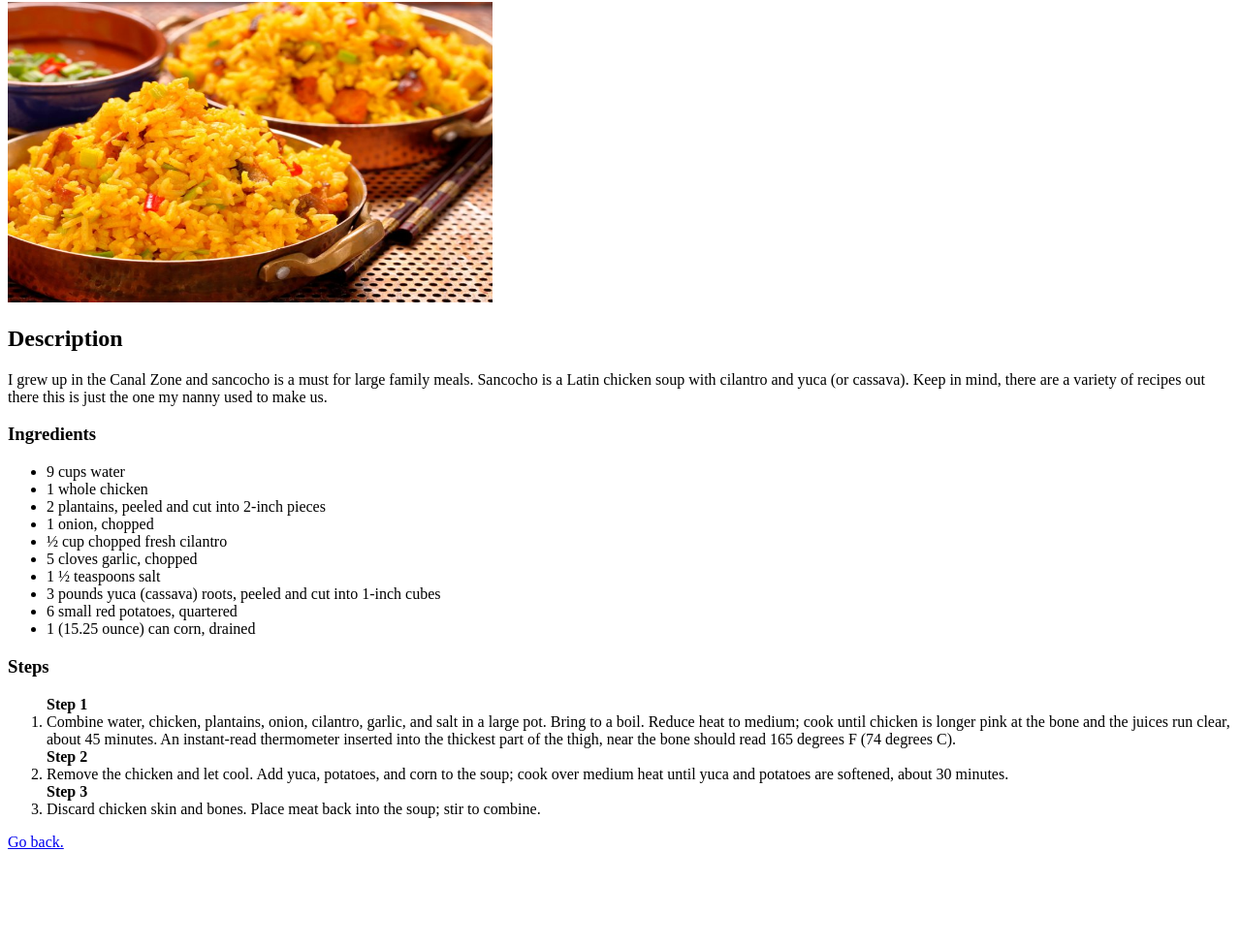
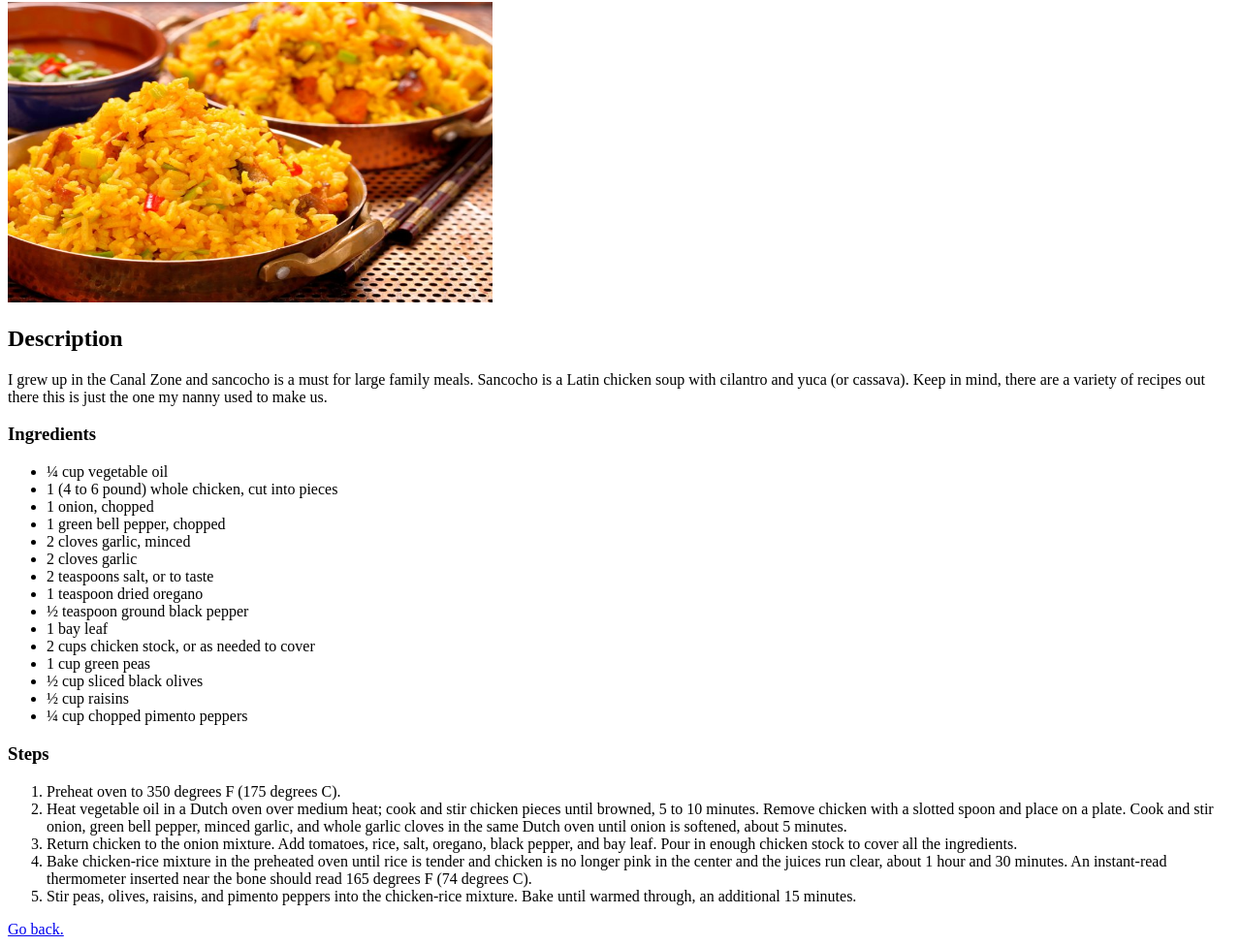
Before and after one commit to sergiojoserc/odin-recipes, a plain HTML site: page recipes/arroz-con-pollo.html in a window 1280 px wide. Shown: the part 78-1054 px from the top of the page at 97% size. Before the commit the page ends 964 px from the top, so only its background shows below. Drawn offline with Linux system fonts and the light colour scheme.

Commit message:
feat: add REAL arroz con pollo recipe

```diff
--- a/recipes/arroz-con-pollo.html
+++ b/recipes/arroz-con-pollo.html
@@ -16,27 +16,31 @@
 
     <h3>Ingredients</h3>
     <ul>
-       <li>9 cups water</li>
-       <li>1 whole chicken</li>
-       <li>2 plantains, peeled and cut into 2-inch pieces</li>
+       <li>¼ cup vegetable oil </li>
+       <li>1 (4 to 6 pound) whole chicken, cut into pieces</li>
        <li>1 onion, chopped</li>
-       <li>½ cup chopped fresh cilantro</li>
-       <li>5 cloves garlic, chopped</li>
-       <li>1 ½ teaspoons salt</li>
-       <li>3 pounds yuca (cassava) roots, peeled and cut into 1-inch cubes</li>
-       <li>6 small red potatoes, quartered</li>
-       <li>1 (15.25 ounce) can corn, drained</li>
+       <li>1 green bell pepper, chopped</li>
+       <li>2 cloves garlic, minced</li>
+       <li>2 cloves garlic</li>
+       <li>2 teaspoons salt, or to taste</li>
+       <li>1 teaspoon dried oregano       </li>
+       <li>½ teaspoon ground black pepper</li>
+       <li>1 bay leaf</li>
+       <li>2 cups chicken stock, or as needed to cover</li>
+       <li>1 cup green peas</li>
+       <li>½ cup sliced black olives</li>
+       <li>½ cup raisins</li>
+       <li>¼ cup chopped pimento peppers</li>
 
     </ul>
 
     <h3>Steps</h3>
     <ol>
-        <strong>Step 1</strong>
-        <li>Combine water, chicken, plantains, onion, cilantro, garlic, and salt in a large pot. Bring to a boil. Reduce heat to medium; cook until chicken is longer pink at the bone and the juices run clear, about 45 minutes. An instant-read thermometer inserted into the thickest part of the thigh, near the bone should read 165 degrees F (74 degrees C).</li>
-        <strong>Step 2</strong>
-        <li>Remove the chicken and let cool. Add yuca, potatoes, and corn to the soup; cook over medium heat until yuca and potatoes are softened, about 30 minutes.</li>
-        <Strong>Step 3</Strong>
-        <li>Discard chicken skin and bones. Place meat back into the soup; stir to combine.</li>
+        <li>Preheat oven to 350 degrees F (175 degrees C).</li>
+        <li>Heat vegetable oil in a Dutch oven over medium heat; cook and stir chicken pieces until browned, 5 to 10 minutes. Remove chicken with a slotted spoon and place on a plate. Cook and stir onion, green bell pepper, minced garlic, and whole garlic cloves in the same Dutch oven until onion is softened, about 5 minutes.</li>
+        <li>Return chicken to the onion mixture. Add tomatoes, rice, salt, oregano, black pepper, and bay leaf. Pour in enough chicken stock to cover all the ingredients.</li>
+        <li>Bake chicken-rice mixture in the preheated oven until rice is tender and chicken is no longer pink in the center and the juices run clear, about 1 hour and 30 minutes. An instant-read thermometer inserted near the bone should read 165 degrees F (74 degrees C).</li>
+        <li>Stir peas, olives, raisins, and pimento peppers into the chicken-rice mixture. Bake until warmed through, an additional 15 minutes.</li>
     </ol>
 
         <a href="../index.html">Go back.</a>
```
Also changed, not shown: index.html (+1 -1 lines), images/sancocho.jpg (added).
